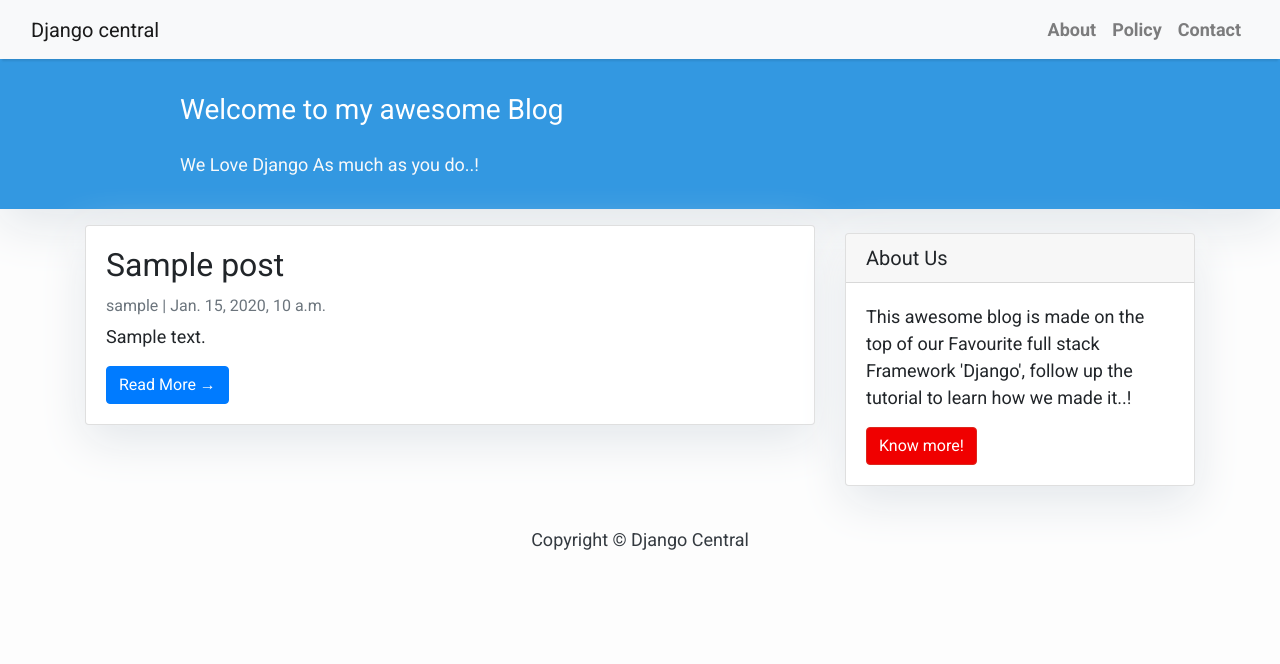
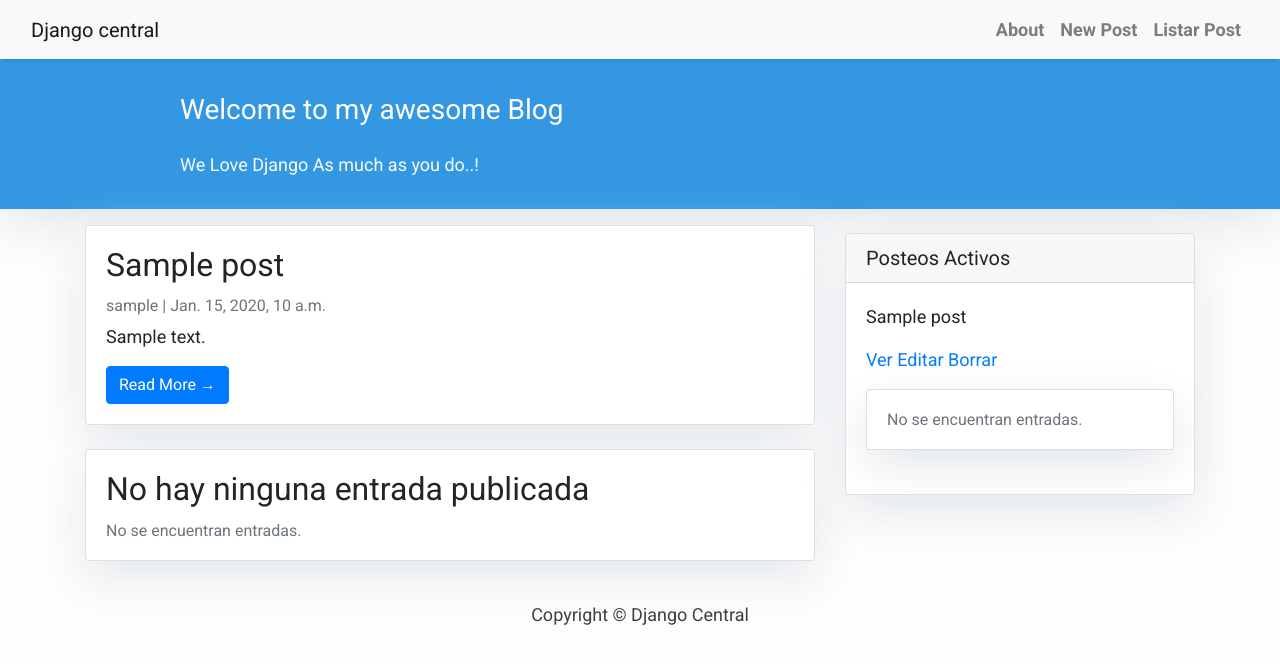
Before and after one commit to agurubio/DjangoBlog, a Django app: page / in a window 1280 px wide. Shown: the top 664 px of the page. Run offline with Django 4.2, Linux system fonts and the light colour scheme; tables that the repository leaves empty hold one stand-in row (values such as "Sample post"); some libraries are stand-ins or nearby versions.

Commit message:
CRUD de entradas

```diff
--- a/mysite/mysite/blog/urls.py
+++ b/mysite/mysite/blog/urls.py
@@ -3,5 +3,10 @@ from django.urls import path
 
 urlpatterns = [
     path('', views.PostList.as_view(), name='home'),
+    path('NewPost/', views.CreatePost.as_view(), name='post_create'),
+    path('<slug>/edit/', views.UpdatePost.as_view(), name='post_edit'),
+    path('<slug>/delete/', views.DeletePost.as_view(), name='post_delete'),
+    path('about/', views.about_page, name='about'),
     path('<slug:slug>/', views.PostDetail.as_view(), name='post_detail'),
+
 ]
--- a/mysite/mysite/blog/views.py
+++ b/mysite/mysite/blog/views.py
@@ -11,3 +11,24 @@ class PostList(generic.ListView):
 class PostDetail(generic.DetailView):
     model = Post
     template_name = 'post_detail.html'
+
+class CreatePost(generic.CreateView):
+    model = Post
+    template_name = 'post_form.html'
+    fields = ['title', 'slug', 'author', 'content', 'status']
+    success_url = '/'
+
+class DeletePost(generic.DeleteView):
+    model = Post
+    template_name = 'post_confirm_delete.html'
+    success_url = '/'
+
+
+class UpdatePost(generic.UpdateView):
+    model = Post
+    template_name = 'post_form.html'
+    success_url = '/'
+    fields = ['title', 'slug', 'content', 'status']
+
+def about_page(request):
+    return render(request, "about.html")
--- a/mysite/mysite/templates/base.html
+++ b/mysite/mysite/templates/base.html
@@ -45,13 +45,13 @@
                 <div class="collapse navbar-collapse" id="navbarResponsive">
                     <ul class="navbar-nav ml-auto">
                         <li class="nav-item text-black">
-                            <a class="nav-link text-black font-weight-bold" href="#">About</a>
+                            <a class="nav-link text-black font-weight-bold" href="{% url 'about' %}">About</a>
                         </li>
                         <li class="nav-item text-black">
-                            <a class="nav-link text-black font-weight-bold" href="#">Policy</a>
+                            <a class="nav-link text-black font-weight-bold" href="{% url 'post_create' %}">New Post</a>
                         </li>
                         <li class="nav-item text-black">
-                            <a class="nav-link text-black font-weight-bold" href="#">Contact</a>
+                            <a class="nav-link text-black font-weight-bold" href="#">Listar Post</a>
                         </li>
                     </ul>
                 </div>
@@ -61,7 +61,7 @@
         <!-- Content Goes here -->
         {% endblock content %}
 
-                <!-- Footer -->
+        <!-- Footer -->
         <footer class="py-3 bg-grey">
             <p class="m-0 text-dark text-center ">Copyright &copy; Django Central</p>
         </footer>
--- a/mysite/mysite/templates/index.html
+++ b/mysite/mysite/templates/index.html
@@ -44,6 +44,14 @@
                 </div>
             </div>
             {% endfor %}
+            {% if post is FALSE %}
+            <div class="card mb-4">
+                <div class="card-body">
+                    <h2 class="card-title"> No hay ninguna entrada publicada</h2>
+                    <p class="card-text text-muted h6">No se encuentran entradas. </p>
+                </div>
+            </div>
+            {% endif %}
         </div>
         {% block sidebar %} {% include 'sidebar.html' %} {% endblock sidebar %}
     </div>
--- a/mysite/mysite/templates/sidebar.html
+++ b/mysite/mysite/templates/sidebar.html
@@ -10,11 +10,23 @@
     <!-- Sidebar Widgets Column -->
     <div class="col-md-4 float-right ">
     <div class="card my-4">
-            <h5 class="card-header">About Us</h5>
+            <h5 class="card-header">Posteos Activos</h5>
         <div class="card-body">
-            <p class="card-text"> This awesome blog is made on the top of our Favourite full stack Framework 'Django', follow up the tutorial to learn how we made it..!</p>
-            <a href="https://djangocentral.com/building-a-blog-application-with-django"
-            class="btn btn-danger">Know more!</a>
+            {% for Post in object_list  %}
+            <p> {{ Post.title }} </p>
+                <p>
+                <a href="{% url 'post_detail' Post.slug %}">Ver </a>
+                <a href="{% url 'post_edit' Post.slug %}">Editar </a>
+                <a href="{% url 'post_delete' Post.slug %}">Borrar </a>
+            </p>
+            {% endfor %}
+            {% if post is FALSE %}
+                <div class="card mb-4">
+                    <div class="card-body">
+                        <p class="card-text text-muted h6">No se encuentran entradas. </p>
+                    </div>
+                </div>
+            {% endif %}
         </div>
     </div>
     </div>
```
Also changed, not shown: mysite/mysite/blog/forms.py (added, +13 -0 lines), mysite/mysite/templates/about.html (added, +17 -0 lines), mysite/mysite/templates/post_confirm_delete.html (added, +15 -0 lines), mysite/mysite/templates/post_detail.html (+6 -2 lines), mysite/mysite/templates/post_form.html (added, +19 -0 lines), README.md.
